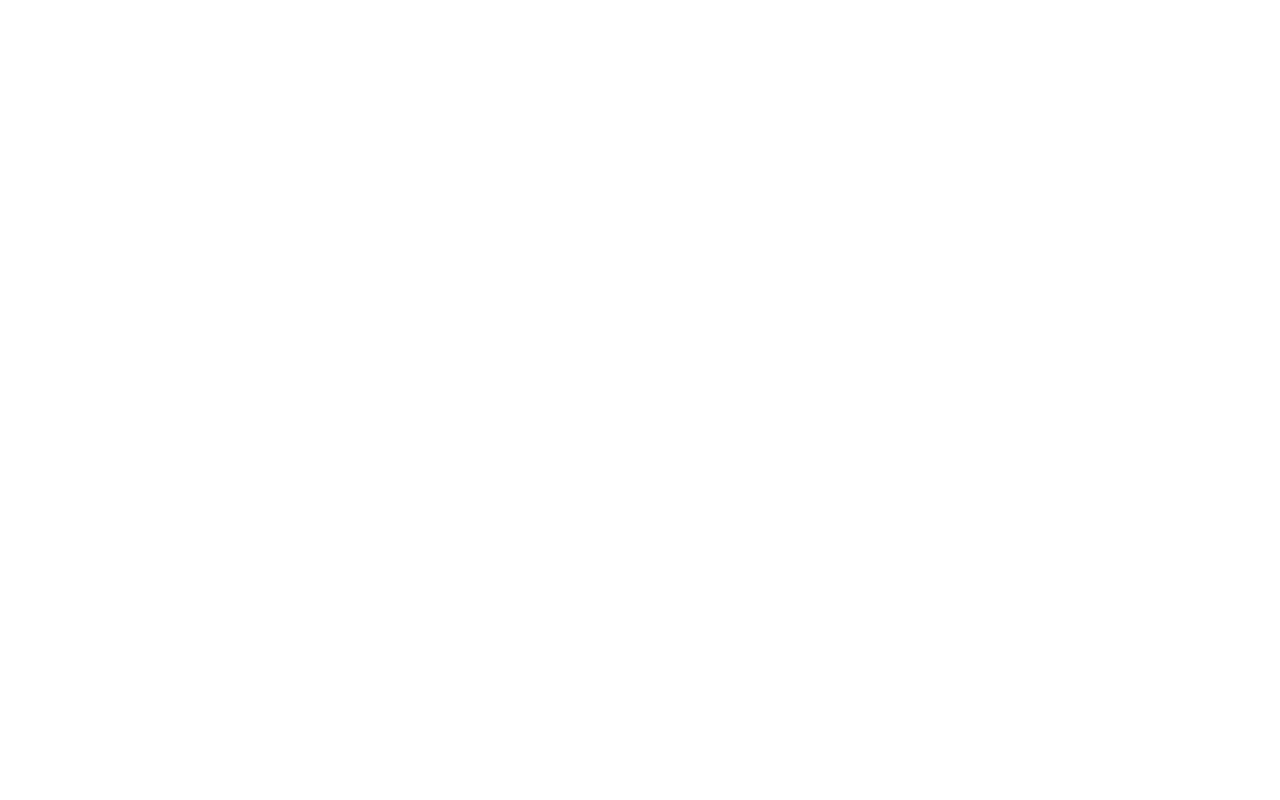
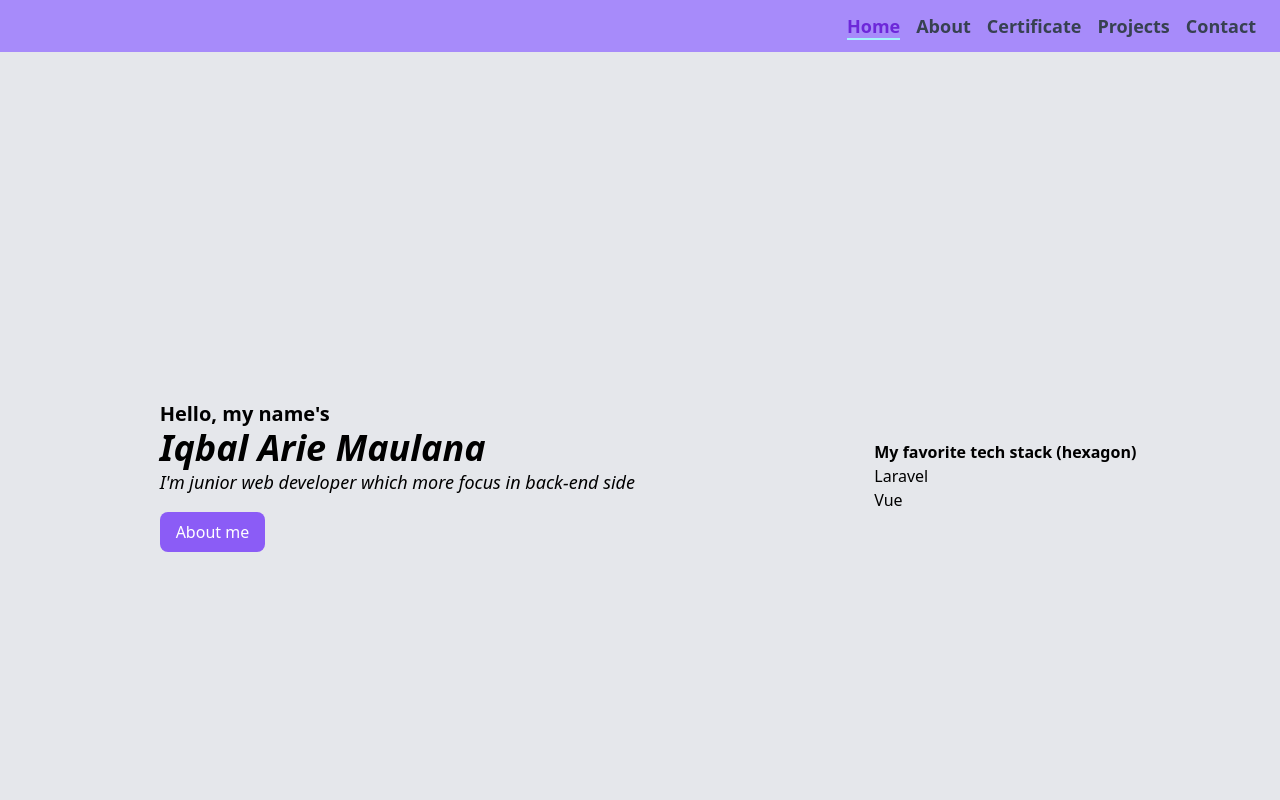
Before and after one commit to iqbalthex/portfolio, a plain HTML site: page index.html in a window 1280 px wide. Shown: the top 800 px of the page. Drawn offline with Linux system fonts and the light colour scheme; the site is published under a folder, as on GitHub Pages, so addresses that start at the root find nothing.

Commit message:
Update index.html

```diff
--- a/index.html
+++ b/index.html
@@ -5,10 +5,10 @@
     <link rel="icon" href="/favicon.ico">
     <meta name="viewport" content="width=device-width, initial-scale=1.0">
     <title>Vite App</title>
-    <link rel="stylesheet" href="/assets/index-c53cc6f8.css">
+    <link rel="stylesheet" href="./assets/index-c53cc6f8.css">
   </head>
   <body>
     <div id="app"></div>
-    <script type="module" crossorigin src="/assets/index-728ac10f.js"></script>
+    <script type="module" crossorigin src="./assets/index-728ac10f.js"></script>
   </body>
 </html>
```
